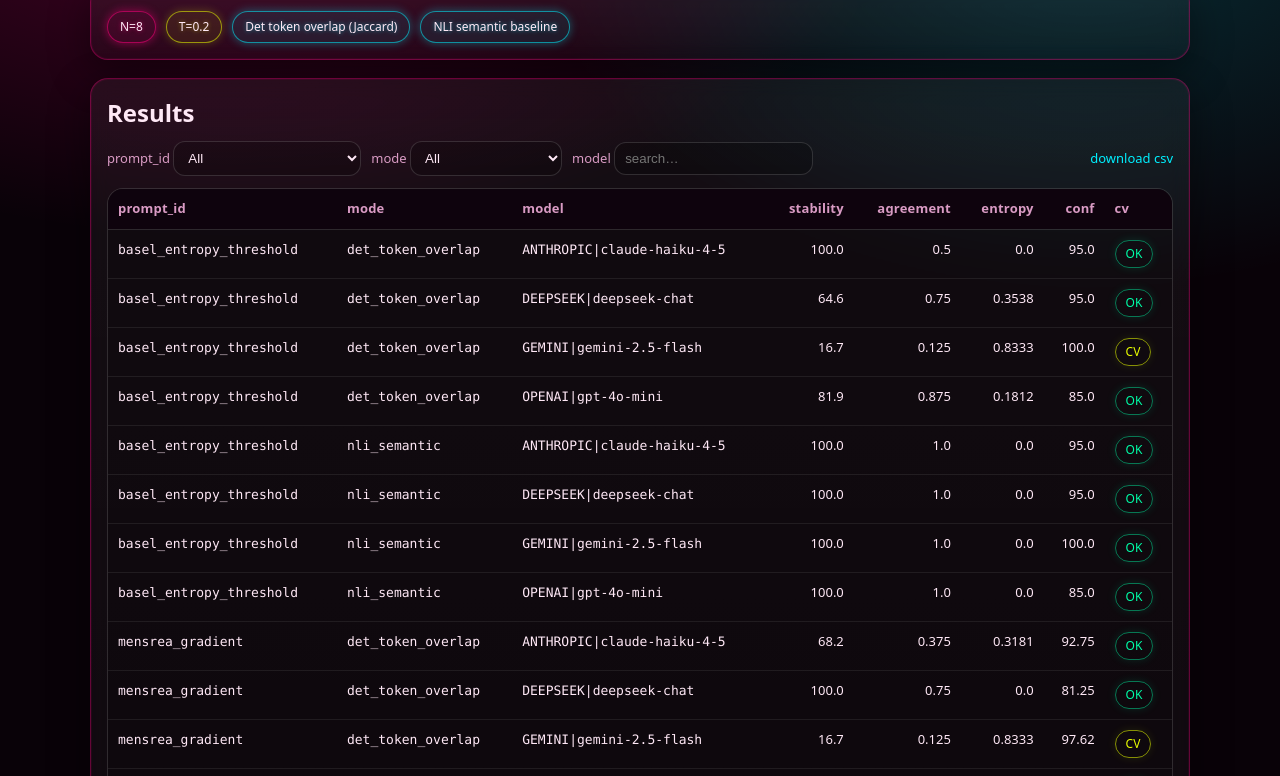
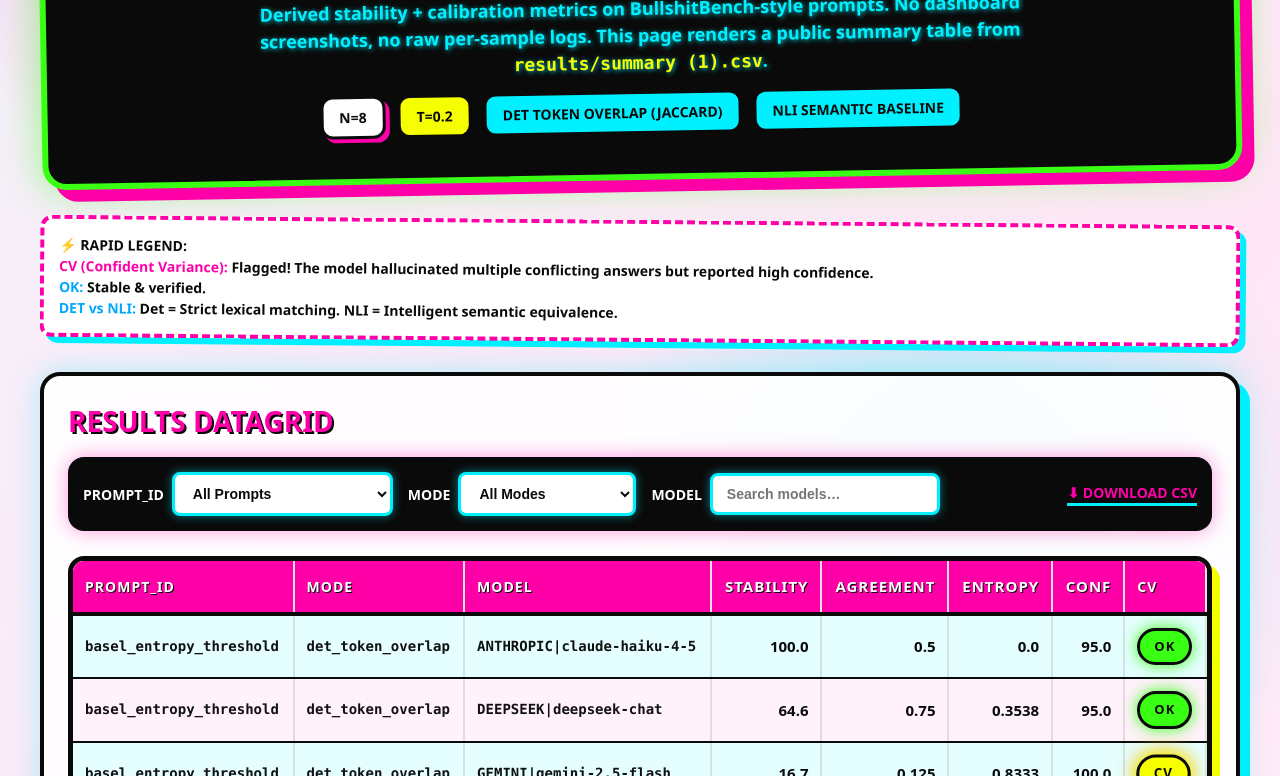
Before and after one commit to EnlightenedAI-Lab/bullshitbench-stability-audit, a plain HTML site: page index.html in a window 1280 px wide. Shown: the part 168-944 px from the top of the page. Drawn offline with Linux system fonts and the light colour scheme.

Commit message:
Update index.html

```diff
--- a/index.html
+++ b/index.html
@@ -7,192 +7,315 @@
 
   <style>
     :root {
-      /* Deep contrast background */
-      --bg: #090208;
-      --card: rgba(20, 5, 18, 0.72);
-      --card2: rgba(27, 7, 24, 0.72);
-
-      /* Crisp text with neon accents */
-      --text: #ffe8f6;
-      --muted: #d99bc4;
-      --line: rgba(255, 0, 128, 0.35);
-
-      /* Fluorescent status colors */
-      --good: #00ffa8;   /* neon mint */
-      --warn: #eaff00;   /* acid yellow */
-      --bad:  #ff003c;   /* neon red/pink */
-      --neutral: #00f0ff;/* electric cyan */
-      --pink: #ff007f;   /* hot pink */
+      /* WILD NEON PALETTE */
+      --hot-pink: #ff00a8;
+      --cyan: #00f0ff;
+      --acid-yellow: #f6ff00;
+      --lime: #39ff14;
+      --dark: #0a0a0a;
+      --white: #ffffff;
 
       /* Typography */
       --mono: ui-monospace, SFMono-Regular, Menlo, Monaco, Consolas, "Liberation Mono", "Courier New", monospace;
       --sans: ui-sans-serif, system-ui, -apple-system, Segoe UI, Roboto, Helvetica, Arial, "Apple Color Emoji","Segoe UI Emoji";
     }
 
-    body{
-      margin:0;
-      background:
-        radial-gradient(1200px 700px at 18% 0%, rgba(255, 0, 127, 0.28), transparent 58%),
-        radial-gradient(900px 600px at 85% 5%, rgba(0, 240, 255, 0.18), transparent 62%),
-        radial-gradient(900px 600px at 55% 95%, rgba(234, 255, 0, 0.10), transparent 55%),
-        var(--bg);
-      color: var(--text);
+    @keyframes neonFloat {
+      0% { background-position: 0% 50%; }
+      50% { background-position: 100% 50%; }
+      100% { background-position: 0% 50%; }
+    }
+
+    @keyframes pulseWarning {
+      0% { box-shadow: 0 0 5px var(--acid-yellow), 0 0 10px var(--acid-yellow); transform: scale(1); }
+      50% { box-shadow: 0 0 20px var(--acid-yellow), 0 0 30px #ff7300; transform: scale(1.05); }
+      100% { box-shadow: 0 0 5px var(--acid-yellow), 0 0 10px var(--acid-yellow); transform: scale(1); }
+    }
+
+    body {
+      margin: 0;
+      background: linear-gradient(-45deg, #ffffff, #ffe6f6, #e6ffff, #feffe6);
+      background-size: 400% 400%;
+      animation: neonFloat 15s ease infinite;
+      color: var(--dark);
       font-family: var(--sans);
       line-height: 1.5;
+      position: relative;
+      overflow-x: hidden;
     }
 
-    .wrap{ max-width: 1100px; margin: 0 auto; padding: 32px 18px 70px; }
-    h1{ margin:0 0 8px; font-size: 30px; letter-spacing: 0.3px; }
-    .subtitle{ color: var(--muted); max-width: 90ch; }
+    /* Extra static bright blobs */
+    body::before {
+      content: "";
+      position: fixed;
+      top: -20%; left: -10%; width: 60vw; height: 60vh;
+      background: radial-gradient(circle, rgba(255, 0, 168, 0.3) 0%, transparent 70%);
+      z-index: -1;
+    }
+    body::after {
+      content: "";
+      position: fixed;
+      bottom: -20%; right: -10%; width: 70vw; height: 70vh;
+      background: radial-gradient(circle, rgba(0, 240, 255, 0.3) 0%, transparent 70%);
+      z-index: -1;
+    }
 
-    .card{
-      margin-top: 18px;
-      border: 1px solid var(--line);
-      border-radius: 18px;
-      background: linear-gradient(180deg, rgba(255,255,255,0.05), rgba(255,255,255,0.02));
-      padding: 16px;
-      box-shadow:
-        0 0 0 1px rgba(255, 0, 127, 0.08) inset,
-        0 14px 40px rgba(0,0,0,0.45);
+    .wrap {
+      max-width: 1200px;
+      margin: 0 auto;
+      padding: 30px 20px 80px;
+    }
+
+    /* HERO BANNER */
+    .hero {
+      background: var(--dark);
+      border: 6px solid var(--lime);
+      box-shadow: 12px 12px 0px var(--hot-pink), 0 0 40px rgba(57, 255, 20, 0.5);
+      border-radius: 24px;
+      padding: 40px;
+      text-align: center;
+      margin-bottom: 40px;
+      transform: rotate(-1deg);
+    }
+
+    h1 {
+      margin: 0 0 15px;
+      font-size: 48px;
+      font-weight: 900;
+      text-transform: uppercase;
+      letter-spacing: 2px;
+      color: var(--white);
+      text-shadow: 4px 4px 0px var(--hot-pink), -4px -4px 0px var(--cyan);
+    }
+
+    .subtitle {
+      color: var(--cyan);
+      font-size: 18px;
+      font-weight: bold;
+      max-width: 800px;
+      margin: 0 auto;
+      text-shadow: 1px 1px 5px rgba(0, 240, 255, 0.8);
+    }
+
+    /* LEGEND */
+    .legend {
+      background: var(--white);
+      border: 4px dashed var(--hot-pink);
+      padding: 15px;
+      border-radius: 12px;
+      font-size: 14px;
+      font-weight: bold;
+      margin-bottom: 30px;
+      box-shadow: 6px 6px 0px var(--cyan);
+      transform: rotate(0.5deg);
+    }
+
+    .card {
+      margin-top: 25px;
+      border: 4px solid var(--dark);
+      border-radius: 20px;
+      background: rgba(255, 255, 255, 0.9);
+      padding: 24px;
+      box-shadow: 10px 10px 0px var(--cyan), 0 0 30px rgba(0, 240, 255, 0.3);
       backdrop-filter: blur(10px);
     }
 
-    .badges{ display:flex; gap:10px; flex-wrap:wrap; margin-top: 10px; }
-    .badge{
-      display:inline-flex;
-      align-items:center;
-      gap:8px;
-      padding: 6px 12px;
-      border-radius: 999px;
-      border: 1px solid rgba(255,0,127,0.55);
-      background: rgba(255, 0, 127, 0.08);
-      color: var(--text);
-      font-size: 12px;
-      box-shadow: 0 0 10px rgba(255, 0, 127, 0.45);
-      text-shadow: 0 0 4px rgba(255, 0, 127, 0.60);
+    h2 {
+      margin: 0 0 15px;
+      font-size: 28px;
+      color: var(--hot-pink);
+      text-transform: uppercase;
+      text-shadow: 2px 2px 0px var(--dark);
+    }
+
+    .badges { display: flex; gap: 12px; flex-wrap: wrap; margin-top: 15px; justify-content: center; }
+
+    .badge {
+      display: inline-flex;
+      align-items: center;
+      padding: 8px 16px;
+      border-radius: 12px;
+      border: 3px solid var(--dark);
+      background: var(--white);
+      color: var(--dark);
+      font-size: 14px;
+      font-weight: 900;
+      text-transform: uppercase;
+      box-shadow: 4px 4px 0px var(--hot-pink);
       white-space: nowrap;
     }
-    .badge.cyan{
-      border-color: rgba(0, 240, 255, 0.55);
-      background: rgba(0, 240, 255, 0.08);
-      box-shadow: 0 0 10px rgba(0, 240, 255, 0.35);
-      text-shadow: 0 0 4px rgba(0, 240, 255, 0.55);
+    .badge.cyan { background: var(--cyan); box-shadow: 4px 4px 0px var(--dark); }
+    .badge.yellow { background: var(--acid-yellow); box-shadow: 4px 4px 0px var(--dark); }
+
+    a {
+      color: var(--hot-pink);
+      font-weight: 900;
+      text-decoration: none;
+      border-bottom: 3px solid var(--cyan);
+      text-transform: uppercase;
     }
-    .badge.yellow{
-      border-color: rgba(234, 255, 0, 0.55);
-      background: rgba(234, 255, 0, 0.07);
-      box-shadow: 0 0 10px rgba(234, 255, 0, 0.22);
-      text-shadow: 0 0 4px rgba(234, 255, 0, 0.45);
+    a:hover {
+      background: var(--hot-pink);
+      color: var(--white);
+      border-color: var(--dark);
     }
 
-    a{ color: var(--neutral); text-decoration:none; }
-    a:hover{ text-decoration: underline; }
-
-    .controls{
-      display:flex;
-      gap: 10px;
+    /* NEON UI CONTROLS */
+    .controls {
+      display: flex;
+      gap: 15px;
       flex-wrap: wrap;
-      margin-top: 10px;
+      margin-top: 15px;
       align-items: center;
-    }
-    .controls label{
-      color: var(--muted);
-      font-size: 13px;
-    }
-    select, input{
-      padding: 8px 10px;
-      border-radius: 12px;
-      border: 1px solid rgba(255,255,255,0.14);
-      background: rgba(0,0,0,0.20);
-      color: var(--text);
-      outline: none;
-    }
-    select:focus, input:focus{
-      border-color: rgba(0, 240, 255, 0.55);
-      box-shadow: 0 0 0 3px rgba(0, 240, 255, 0.15);
+      background: var(--dark);
+      padding: 15px;
+      border-radius: 16px;
+      box-shadow: 0 0 20px rgba(255, 0, 168, 0.4);
     }
 
-    .tableWrap{
-      margin-top: 12px;
-      border: 1px solid rgba(255,255,255,0.14);
+    .controls label {
+      color: var(--white);
+      font-size: 14px;
+      font-weight: bold;
+      text-transform: uppercase;
+      display: flex;
+      align-items: center;
+      gap: 8px;
+    }
+
+    select, input {
+      padding: 10px 14px;
+      border-radius: 8px;
+      border: 3px solid var(--cyan);
+      background: var(--white);
+      color: var(--dark);
+      font-weight: bold;
+      font-size: 14px;
+      outline: none;
+      transition: all 0.2s;
+      box-shadow: 0 0 10px rgba(0, 240, 255, 0.5);
+    }
+
+    select:focus, input:focus {
+      border-color: var(--hot-pink);
+      box-shadow: 0 0 15px var(--hot-pink), inset 0 0 5px var(--hot-pink);
+      transform: scale(1.02);
+    }
+
+    /* STICKER TABLE */
+    .tableWrap {
+      margin-top: 25px;
+      border: 5px solid var(--dark);
       border-radius: 16px;
       overflow: auto;
-      background: rgba(0,0,0,0.18);
+      background: var(--white);
+      box-shadow: 8px 8px 0px var(--acid-yellow);
+      max-height: 600px;
     }
 
-    table{
+    table {
       width: 100%;
       border-collapse: collapse;
-      font-size: 13px;
+      font-size: 14px;
       min-width: 900px;
     }
-    thead th{
+
+    thead th {
       position: sticky;
       top: 0;
-      background: rgba(15, 4, 14, 0.95);
-      color: var(--muted);
-      font-weight: 700;
-      border-bottom: 1px solid rgba(255,255,255,0.12);
-      padding: 10px 10px;
+      background: var(--hot-pink);
+      color: var(--white);
+      font-weight: 900;
+      text-transform: uppercase;
+      border-bottom: 4px solid var(--dark);
+      border-right: 2px solid rgba(0,0,0,0.1);
+      padding: 14px 12px;
       text-align: left;
-      letter-spacing: 0.2px;
-    }
-    tbody td{
-      padding: 10px 10px;
-      border-bottom: 1px solid rgba(255,255,255,0.08);
-      vertical-align: top;
-    }
-    tbody tr:hover{
-      background: rgba(255, 0, 127, 0.06);
+      letter-spacing: 1px;
+      text-shadow: 1px 1px 0px var(--dark);
+      z-index: 2;
     }
 
-    .mono{ font-family: var(--mono); }
-    .num{ text-align: right; font-variant-numeric: tabular-nums; }
-    .pill{
-      display:inline-flex;
-      align-items:center;
-      padding: 4px 10px;
-      border-radius: 999px;
-      font-size: 12px;
-      border: 1px solid rgba(255,255,255,0.14);
-    }
-    .pill.ok{
-      color: var(--good);
-      border-color: rgba(0,255,168,0.45);
-      box-shadow: 0 0 10px rgba(0,255,168,0.12);
-    }
-    .pill.cv{
-      color: var(--warn);
-      border-color: rgba(234,255,0,0.55);
-      box-shadow: 0 0 10px rgba(234,255,0,0.10);
+    tbody td {
+      padding: 12px 12px;
+      border-bottom: 2px solid var(--dark);
+      border-right: 2px solid rgba(0,0,0,0.1);
+      vertical-align: middle;
+      font-weight: 600;
     }
 
-    .footer{
-      color: var(--muted);
-      font-size: 12px;
-      margin-top: 12px;
+    tbody tr:nth-child(odd) { background: rgba(0, 240, 255, 0.1); }
+    tbody tr:nth-child(even) { background: rgba(255, 0, 168, 0.05); }
+
+    tbody tr:hover {
+      background: var(--acid-yellow);
+      color: var(--dark);
     }
-    .error{
-      margin-top: 12px;
-      color: var(--bad);
-      border: 1px solid rgba(255,0,60,0.45);
-      background: rgba(255,0,60,0.08);
-      padding: 12px;
+
+    .mono { font-family: var(--mono); font-weight: 700; color: #111; }
+    .num { text-align: right; font-variant-numeric: tabular-nums; font-size: 15px; }
+
+    /* EXTREME PILLS */
+    .pill {
+      display: inline-flex;
+      align-items: center;
+      padding: 6px 14px;
+      border-radius: 999px;
+      font-size: 13px;
+      font-weight: 900;
+      text-transform: uppercase;
+      letter-spacing: 1px;
+    }
+
+    .pill.ok {
+      background: var(--lime);
+      color: var(--dark);
+      border: 3px solid var(--dark);
+      box-shadow: 0 0 15px var(--lime);
+    }
+
+    .pill.cv {
+      background: var(--acid-yellow);
+      color: var(--dark);
+      border: 3px solid var(--dark);
+      animation: pulseWarning 1.2s infinite;
+    }
+
+    .footer {
+      color: var(--dark);
+      font-weight: bold;
+      font-size: 14px;
+      margin-top: 20px;
+      text-align: center;
+      background: rgba(255, 255, 255, 0.8);
+      padding: 10px;
+      border-radius: 8px;
+      border: 2px dashed var(--cyan);
+    }
+
+    .error {
+      margin-top: 20px;
+      color: var(--white);
+      border: 4px solid var(--dark);
+      background: var(--hot-pink);
+      padding: 15px;
       border-radius: 14px;
-      box-shadow: 0 0 18px rgba(255,0,60,0.12);
+      box-shadow: 8px 8px 0px var(--dark);
+      font-weight: bold;
+      text-transform: uppercase;
     }
   </style>
 </head>
 
 <body>
   <div class="wrap">
-    <h1>BullshitBench Stability Audit</h1>
-    <div class="subtitle">
-      Derived stability + calibration metrics on BullshitBench-style prompts. No dashboard screenshots, no raw per-sample logs.
-      This page renders a public summary table from <span class="mono">results/summary (1).csv</span>.
-    </div>
 
-    <div class="card">
+    <div class="hero">
+      <h1>BullshitBench Stability Audit</h1>
+      <div class="subtitle">
+        Derived stability + calibration metrics on BullshitBench-style prompts. No dashboard screenshots, no raw per-sample logs.
+        This page renders a public summary table from <span class="mono" style="color:var(--acid-yellow);">results/summary (1).csv</span>.
+      </div>
       <div class="badges">
         <span class="badge">N=8</span>
         <span class="badge yellow">T=0.2</span>
@@ -201,30 +324,37 @@
       </div>
     </div>
 
+    <div class="legend">
+      <strong>⚡ RAPID LEGEND:</strong> <br>
+      <span style="color: var(--hot-pink);">CV (Confident Variance):</span> Flagged! The model hallucinated multiple conflicting answers but reported high confidence. <br>
+      <span style="color: #00a8ff;">OK:</span> Stable & verified. <br>
+      <span style="color: #00a8ff;">DET vs NLI:</span> Det = Strict lexical matching. NLI = Intelligent semantic equivalence.
+    </div>
+
     <div class="card">
-      <h2 style="margin:0 0 10px;">Results</h2>
+      <h2>Results Datagrid</h2>
 
       <div class="controls">
         <label>prompt_id
           <select id="promptFilter">
-            <option value="">All</option>
+            <option value="">All Prompts</option>
           </select>
         </label>
 
         <label>mode
           <select id="modeFilter">
-            <option value="">All</option>
+            <option value="">All Modes</option>
             <option value="det_token_overlap">det_token_overlap</option>
             <option value="nli_semantic">nli_semantic</option>
           </select>
         </label>
 
         <label>model
-          <input id="modelSearch" placeholder="search…" />
+          <input id="modelSearch" placeholder="Search models…" />
         </label>
 
         <label style="margin-left:auto;">
-          <a href="./results/summary%20(1).csv">download csv</a>
+          <a href="./results/summary%20(1).csv">⬇ Download CSV</a>
         </label>
       </div>
 
@@ -249,7 +379,7 @@
       </div>
 
       <div class="footer">
-        Tip: Use the filters to isolate a prompt and compare det vs NLI. “CV” indicates confident variance flag.
+        🔥 TIP: Use the neon filters to isolate a prompt and compare DET vs NLI. Look for the pulsing CV flags!
       </div>
     </div>
   </div>
```
